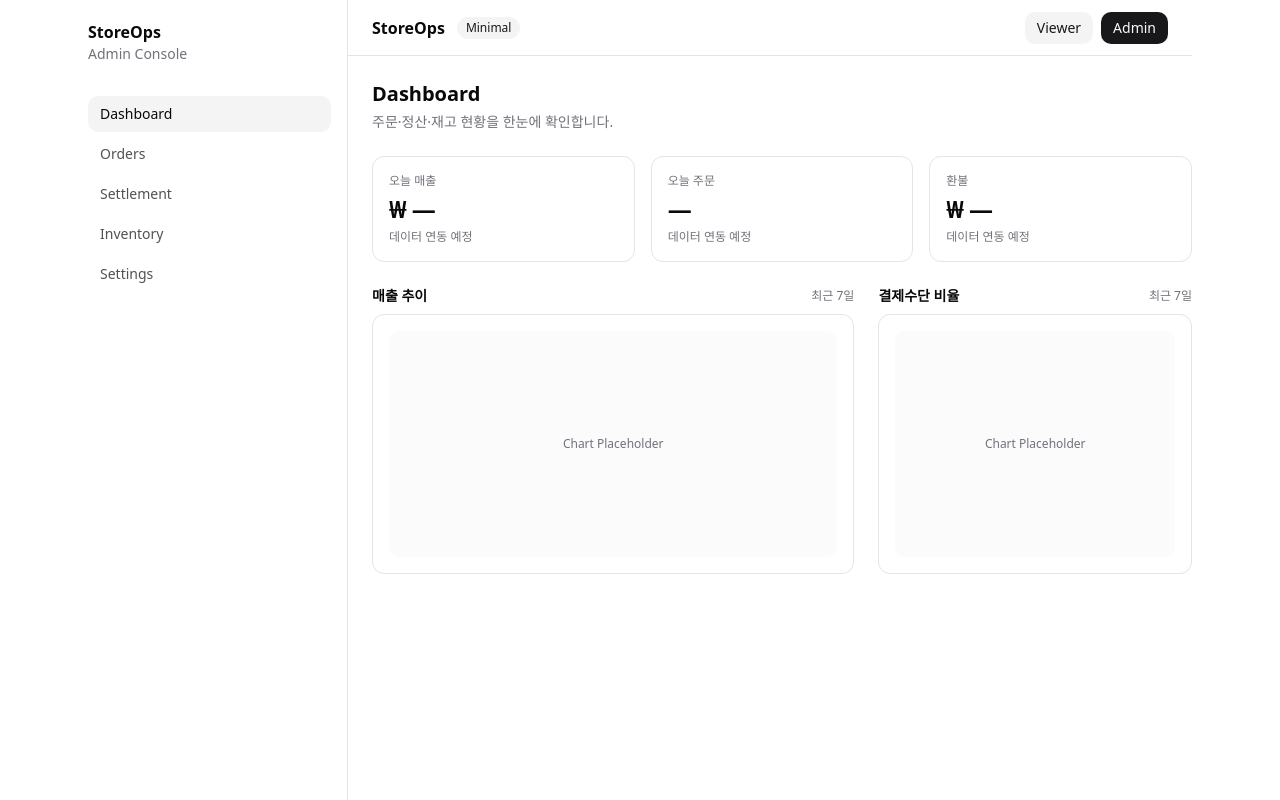
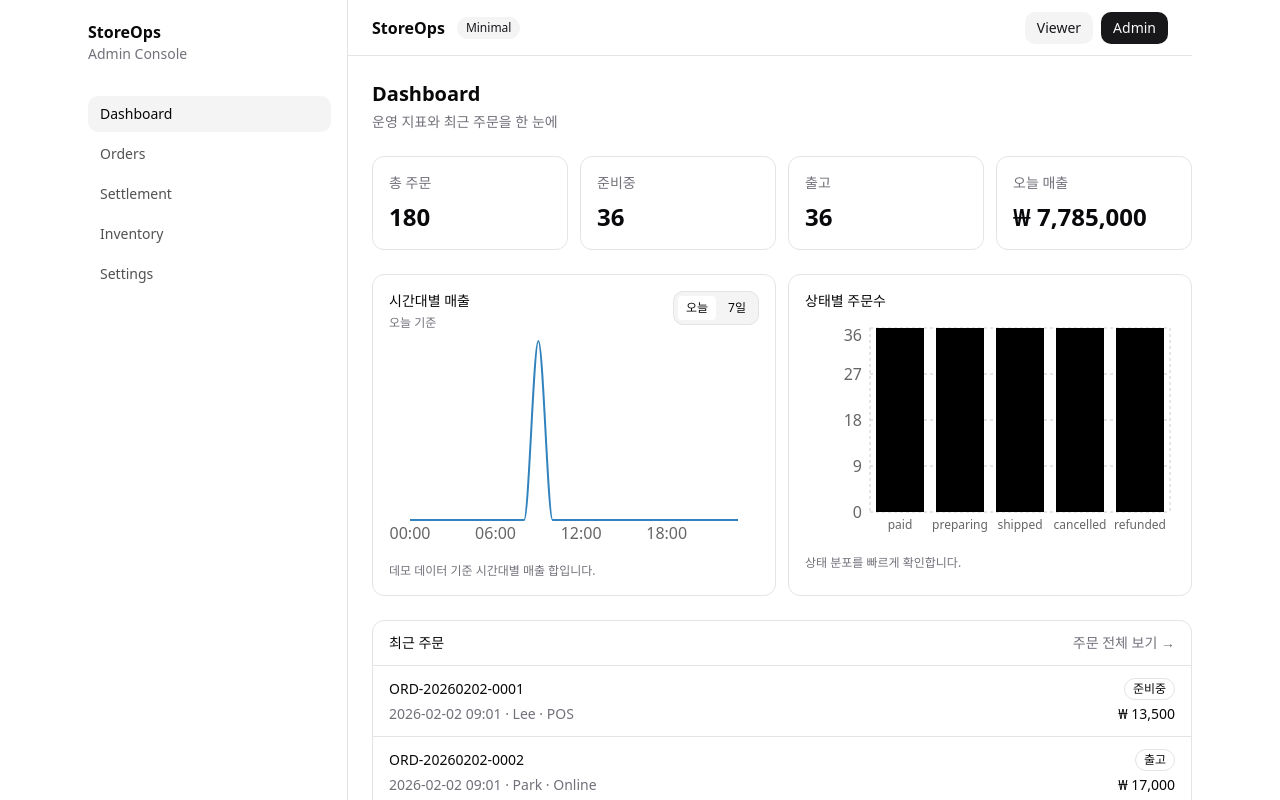
Before and after one commit to hayoungbuilds/storeops-admin, a Next.js app: page /dashboard in a window 1280 px wide. Built offline with nearby package versions, Linux system fonts and the light colour scheme.

Commit message:
feat: dashboard page with KPIs, charts, and recent orders

```diff
--- a/src/app/(authed)/dashboard/page.tsx
+++ b/src/app/(authed)/dashboard/page.tsx
@@ -1,52 +1,205 @@
+'use client';
+
+import { useQuery } from '@tanstack/react-query';
+import Link from 'next/link';
+import { formatKRW } from '@/lib/format';
+import { StatusBadge } from '@/features/orders/components/StatusBadge';
+import { ResponsiveContainer, LineChart, Line, XAxis, YAxis, Tooltip, CartesianGrid, BarChart, Bar } from 'recharts';
+import { useMemo, useState } from 'react';
+
+type DashboardResponse = {
+    kpi: { total: number; preparing: number; shipped: number; todaySales: number };
+    recent: Array<{
+        id: string;
+        time: string;
+        customer: string;
+        channel: 'Online' | 'POS';
+        status: 'paid' | 'preparing' | 'shipped' | 'cancelled' | 'refunded';
+        amount: number;
+    }>;
+    charts: {
+        salesByHour: Array<{ hour: string; sales: number }>;
+        ordersByStatus: Array<{ status: 'paid' | 'preparing' | 'shipped' | 'cancelled' | 'refunded'; count: number }>;
+    };
+};
+
+function KpiCard({ label, value }: { label: string; value: string | number }) {
+    return (
+        <div className="rounded-lg border bg-background p-4">
+            <div className="text-sm text-muted-foreground">{label}</div>
+            <div className="mt-2 text-2xl font-semibold">{value}</div>
+        </div>
+    );
+}
+
 export default function DashboardPage() {
-    const cards = [
-        { label: '오늘 매출', value: '₩ —', sub: '데이터 연동 예정' },
-        { label: '오늘 주문', value: '—', sub: '데이터 연동 예정' },
-        { label: '환불', value: '₩ —', sub: '데이터 연동 예정' },
-    ];
+    const [range, setRange] = useState<'today' | '7d'>('today');
+
+    const { data, isLoading, isError, refetch } = useQuery({
+        queryKey: ['dashboard', range],
+        queryFn: async () => {
+            const res = await fetch(`/api/dashboard?range=${range}`);
+            if (!res.ok) throw new Error('Failed');
+            return (await res.json()) as DashboardResponse;
+        },
+    });
+
+    const HOURS = Array.from({ length: 24 }, (_, h) => String(h).padStart(2, '0'));
+
+    function normalizeSalesByHour(raw: Array<{ hour: string; sales: number }>) {
+        const map = new Map(raw.map((r) => [String(r.hour).slice(0, 2), Number(r.sales) || 0] as const));
+
+        return HOURS.map((hh) => ({ hour: hh, sales: map.get(hh) ?? 0 }));
+    }
+
+    const salesByHour = useMemo(() => normalizeSalesByHour(data?.charts.salesByHour ?? []), [data]);
+
+    if (isLoading) {
+        return (
+            <div className="space-y-6">
+                <div>
+                    <div className="h-7 w-40 rounded bg-muted/40" />
+                    <div className="mt-2 h-4 w-64 rounded bg-muted/30" />
+                </div>
+                <div className="grid gap-3 md:grid-cols-4">
+                    {Array.from({ length: 4 }).map((_, i) => (
+                        <div key={i} className="h-[92px] rounded-lg border bg-muted/20" />
+                    ))}
+                </div>
+                <div className="h-48 rounded-lg border bg-muted/20" />
+            </div>
+        );
+    }
+
+    if (isError || !data) {
+        return (
+            <div className="rounded-lg border bg-background p-4">
+                <p className="text-sm font-medium">대시보드를 불러오지 못했어요</p>
+                <button className="mt-3 h-9 rounded-md border bg-muted px-3 text-sm" onClick={() => refetch()}>
+                    다시 시도
+                </button>
+            </div>
+        );
+    }
 
     return (
         <div className="space-y-6">
             <div className="space-y-1">
                 <h1 className="text-xl font-semibold">Dashboard</h1>
-                <p className="text-sm text-muted-foreground">주문·정산·재고 현황을 한눈에 확인합니다.</p>
+                <p className="text-sm text-muted-foreground">운영 지표와 최근 주문을 한 눈에</p>
             </div>
 
-            <section className="grid grid-cols-1 gap-4 md:grid-cols-3">
-                {cards.map((c) => (
-                    <div key={c.label} className="rounded-lg border bg-background px-4 py-4">
-                        <p className="text-xs text-muted-foreground">{c.label}</p>
-                        <p className="mt-1 text-2xl font-semibold tracking-tight">{c.value}</p>
-                        <p className="mt-1 text-xs text-muted-foreground">{c.sub}</p>
-                    </div>
-                ))}
-            </section>
+            <div className="grid gap-3 md:grid-cols-4">
+                <KpiCard label="총 주문" value={data.kpi.total} />
+                <KpiCard label="준비중" value={data.kpi.preparing} />
+                <KpiCard label="출고" value={data.kpi.shipped} />
+                <KpiCard label="오늘 매출" value={formatKRW(data.kpi.todaySales)} />
+            </div>
 
-            <section className="grid grid-cols-1 gap-6 md:grid-cols-5">
-                <div className="md:col-span-3 space-y-2">
-                    <div className="flex items-center justify-between">
-                        <h2 className="text-sm font-semibold">매출 추이</h2>
-                        <span className="text-xs text-muted-foreground">최근 7일</span>
-                    </div>
-                    <div className="h-[260px] rounded-lg border bg-background p-4">
-                        <div className="flex h-full items-center justify-center rounded-md bg-muted/40">
-                            <p className="text-xs text-muted-foreground">Chart Placeholder</p>
+            <div className="grid gap-3 lg:grid-cols-2">
+                <div className="rounded-lg border bg-background p-4">
+                    <div className="flex items-start justify-between gap-3">
+                        <div>
+                            <div className="text-sm font-medium">시간대별 매출</div>
+                            <div className="mt-1 text-xs text-muted-foreground">
+                                {range === 'today' ? '오늘' : '최근 7일'} 기준
+                            </div>
+                        </div>
+
+                        <div className="flex items-center gap-1 rounded-md border bg-muted p-1 text-xs">
+                            <button
+                                className={`px-2 py-1 rounded ${range === 'today' ? 'bg-background' : ''}`}
+                                onClick={() => setRange('today')}
+                            >
+                                오늘
+                            </button>
+                            <button
+                                className={`px-2 py-1 rounded ${range === '7d' ? 'bg-background' : ''}`}
+                                onClick={() => setRange('7d')}
+                            >
+                                7일
+                            </button>
                         </div>
                     </div>
+
+                    <div className="h-56">
+                        <ResponsiveContainer width="100%" height="100%">
+                            <LineChart data={salesByHour}>
+                                <XAxis
+                                    padding={{ left: 16, right: 16 }}
+                                    dataKey="hour"
+                                    tickLine={false}
+                                    axisLine={false}
+                                    interval={0}
+                                    tickFormatter={(h) => (Number(h) % 6 === 0 ? `${h}:00` : '')}
+                                />
+                                <Tooltip
+                                    formatter={(v: any) => formatKRW(Number(v))}
+                                    labelFormatter={(label) => `시간: ${label}:00`}
+                                />
+                                <YAxis hide />
+                                <Line type="monotone" dataKey="sales" dot={false} strokeWidth={2} />
+                            </LineChart>
+                        </ResponsiveContainer>
+                    </div>
+                    <p className="mt-2 text-xs text-muted-foreground">데모 데이터 기준 시간대별 매출 합입니다.</p>
                 </div>
 
-                <div className="md:col-span-2 space-y-2">
-                    <div className="flex items-center justify-between">
-                        <h2 className="text-sm font-semibold">결제수단 비율</h2>
-                        <span className="text-xs text-muted-foreground">최근 7일</span>
+                <div className="rounded-lg border bg-background p-4">
+                    <div className="mb-3 text-sm font-medium">상태별 주문수</div>
+                    <div className="h-56">
+                        <ResponsiveContainer width="100%" height="100%">
+                            <BarChart data={data.charts.ordersByStatus}>
+                                <CartesianGrid strokeDasharray="3 3" />
+
+                                <XAxis
+                                    dataKey="status"
+                                    interval={0}
+                                    tickLine={false}
+                                    axisLine={false}
+                                    tick={{ fontSize: 12 }}
+                                />
+
+                                <YAxis tickLine={false} axisLine={false} />
+                                <Tooltip />
+
+                                <Bar dataKey="count" />
+                            </BarChart>
+                        </ResponsiveContainer>
                     </div>
-                    <div className="h-[260px] rounded-lg border bg-background p-4">
-                        <div className="flex h-full items-center justify-center rounded-md bg-muted/40">
-                            <p className="text-xs text-muted-foreground">Chart Placeholder</p>
-                        </div>
-                    </div>
+                    <p className="mt-2 text-xs text-muted-foreground">상태 분포를 빠르게 확인합니다.</p>
                 </div>
-            </section>
+            </div>
+
+            <div className="overflow-hidden rounded-lg border bg-background">
+                <div className="flex items-center justify-between border-b px-4 py-3">
+                    <div className="text-sm font-medium">최근 주문</div>
+                    <Link href="/orders" className="text-sm text-muted-foreground hover:underline">
+                        주문 전체 보기 →
+                    </Link>
+                </div>
+
+                <div className="divide-y">
+                    {data.recent.map((o) => (
+                        <Link
+                            key={o.id}
+                            href={`/orders/${encodeURIComponent(o.id)}`}
+                            className="block px-4 py-3 text-sm hover:bg-muted/30"
+                        >
+                            <div className="flex items-center justify-between">
+                                <div className="font-medium">{o.id}</div>
+                                <StatusBadge status={o.status} />
+                            </div>
+                            <div className="mt-1 flex items-center justify-between text-sm text-muted-foreground">
+                                <div>
+                                    {o.time} · {o.customer} · {o.channel}
+                                </div>
+                                <div className="text-foreground">{formatKRW(o.amount)}</div>
+                            </div>
+                        </Link>
+                    ))}
+                </div>
+            </div>
         </div>
     );
 }
--- /dev/null
+++ b/src/app/api/dashboard/route.ts
@@ -0,0 +1,83 @@
+import { NextRequest } from 'next/server';
+import { ordersDb } from '@/lib/mockOrdersDb';
+import type { OrderStatus } from '@/shared/constants/orders';
+
+type Status = OrderStatus;
+
+type DashboardResponse = {
+    kpi: { total: number; preparing: number; shipped: number; todaySales: number };
+    recent: Array<{
+        id: string;
+        time: string;
+        customer: string;
+        channel: 'Online' | 'POS';
+        status: Status;
+        amount: number;
+    }>;
+    charts: {
+        salesByHour: Array<{ hour: string; sales: number }>;
+        ordersByStatus: Array<{ status: Status; count: number }>;
+    };
+};
+
+// 데모 기준 "오늘" 날짜(데이터 생성 날짜에 맞춰)
+const TODAY = '2026-02-02';
+
+export async function GET(req: NextRequest) {
+    const { searchParams } = new URL(req.url);
+    const range = (searchParams.get('range') ?? 'today') as 'today' | '7d';
+
+    // --- range 적용(데모) ---
+    // 실제라면 createdAt(Date)로 비교하지만, 지금은 time 문자열이므로 startsWith로 처리
+    const base = range === 'today' ? ordersDb.filter((o) => o.time.startsWith(TODAY)) : ordersDb;
+
+    // --- KPI ---
+    const total = base.length;
+    const preparing = base.filter((o) => o.status === 'preparing').length;
+    const shipped = base.filter((o) => o.status === 'shipped').length;
+
+    const todaySales = base.reduce((sum, o) => sum + o.amount, 0);
+
+    // --- 최근 주문 5개 ---
+    const recent = [...base].sort((a, b) => b.time.localeCompare(a.time)).slice(0, 5);
+
+    // --- charts: 시간대별 매출 (0~23 버킷 채우기) ---
+    const buckets = Array.from({ length: 24 }, (_, h) => ({
+        hour: `${String(h).padStart(2, '0')}:00`,
+        sales: 0,
+    }));
+
+    for (const o of base) {
+        const h = Number(o.time.slice(11, 13));
+        if (Number.isFinite(h) && h >= 0 && h <= 23) {
+            buckets[h].sales += o.amount;
+        }
+    }
+    const salesByHour = buckets;
+
+    // --- charts: 상태별 주문수 ---
+    const statusCounts: Record<Status, number> = {
+        paid: 0,
+        preparing: 0,
+        shipped: 0,
+        cancelled: 0,
+        refunded: 0,
+    };
+
+    for (const o of base) {
+        statusCounts[o.status] += 1;
+    }
+
+    const ordersByStatus = (Object.entries(statusCounts) as Array<[Status, number]>).map(([status, count]) => ({
+        status,
+        count,
+    }));
+
+    const res: DashboardResponse = {
+        kpi: { total, preparing, shipped, todaySales },
+        recent,
+        charts: { salesByHour, ordersByStatus },
+    };
+
+    return Response.json(res);
+}
--- a/src/features/orders/useBulkUpdateOrderStatus.ts
+++ b/src/features/orders/useBulkUpdateOrderStatus.ts
@@ -64,6 +64,7 @@ export function useBulkUpdateOrderStatus() {
         onSettled: async (_data, _err) => {
             await qc.invalidateQueries({ queryKey: ['orders'] });
             await qc.invalidateQueries({ queryKey: ['order'] });
+            await qc.invalidateQueries({ queryKey: ['dashboard'] });
         },
     });
 }
--- a/src/lib/mockOrdersDb.ts
+++ b/src/lib/mockOrdersDb.ts
@@ -18,8 +18,21 @@ export type Order = {
 function pad(n: number, width = 4) {
     return String(n).padStart(width, '0');
 }
+const baseDate = '2026-02-02';
+
+function pad2(n: number) {
+    return String(n).padStart(2, '0');
+}
+
+function randomInt(min: number, max: number) {
+    return Math.floor(Math.random() * (max - min + 1)) + min;
+}
 
 function buildMockOrders(count = 180): Order[] {
+    // 시간/분을 랜덤 분산
+    const hour = randomInt(9, 22); // 09~22시
+    const minute = randomInt(0, 59);
+
     return Array.from({ length: count }, (_, i) => {
         const idx = i + 1;
         const status = ORDER_STATUSES[idx % ORDER_STATUSES.length];
@@ -27,7 +40,7 @@ function buildMockOrders(count = 180): Order[] {
 
         return {
             id: `ORD-20260202-${pad(idx)}`,
-            time: `2026-02-02 10:${pad(idx % 60, 2)}`,
+            time: `${baseDate} ${pad2(hour)}:${pad2(minute)}`,
             customer: ORDER_CUSTOMERS[idx % ORDER_CUSTOMERS.length],
             channel,
             status,
```
Also changed, not shown: src/features/orders/useUpdateOrderStatus.ts (+4 -4 lines).
